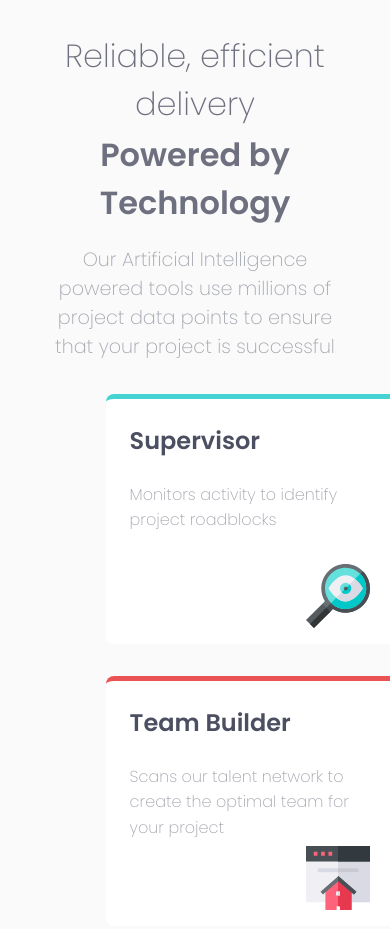
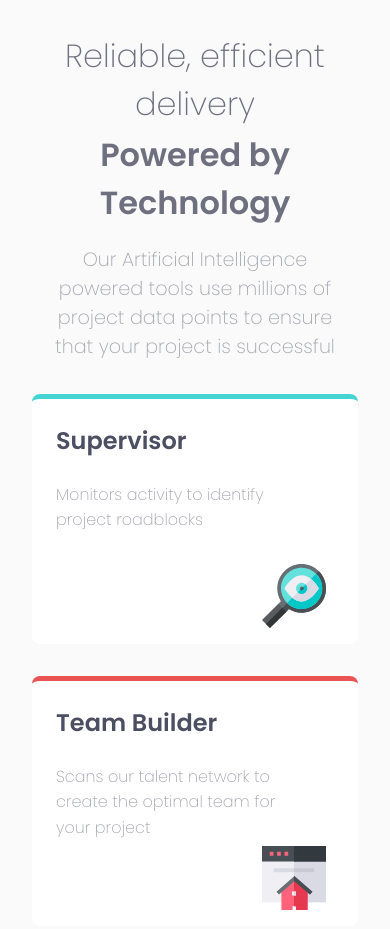
Before and after one commit to iamlearner0/Four-card-feature-section, a plain HTML site: page index.html in a window 390 px wide. Shown: the top 929 px of the page. Drawn offline with Linux system fonts and the light colour scheme.

Commit message:
Code update

```diff
--- a/styles.css
+++ b/styles.css
@@ -48,8 +48,7 @@ body {
   grid-template-rows: 1fr 1fr 1fr 1fr;
   grid-template-columns: 1fr 1fr 1fr;
   gap: 2rem;
-  padding: 0 3.6rem;
-  width: 100%;
+  max-width: 100%;
 }
 
 .container {
@@ -115,7 +114,7 @@ body {
 
 @media (max-width: 1200px) {
   .main {
-    width: 100%;
+    max-width: 100%;
   }
 
   .container {
@@ -174,7 +173,6 @@ body {
 
   .container {
     width: 100%;
-    margin-left: 1rem;
   }
   .grid-box {
     grid-template-columns: 1fr;
```
